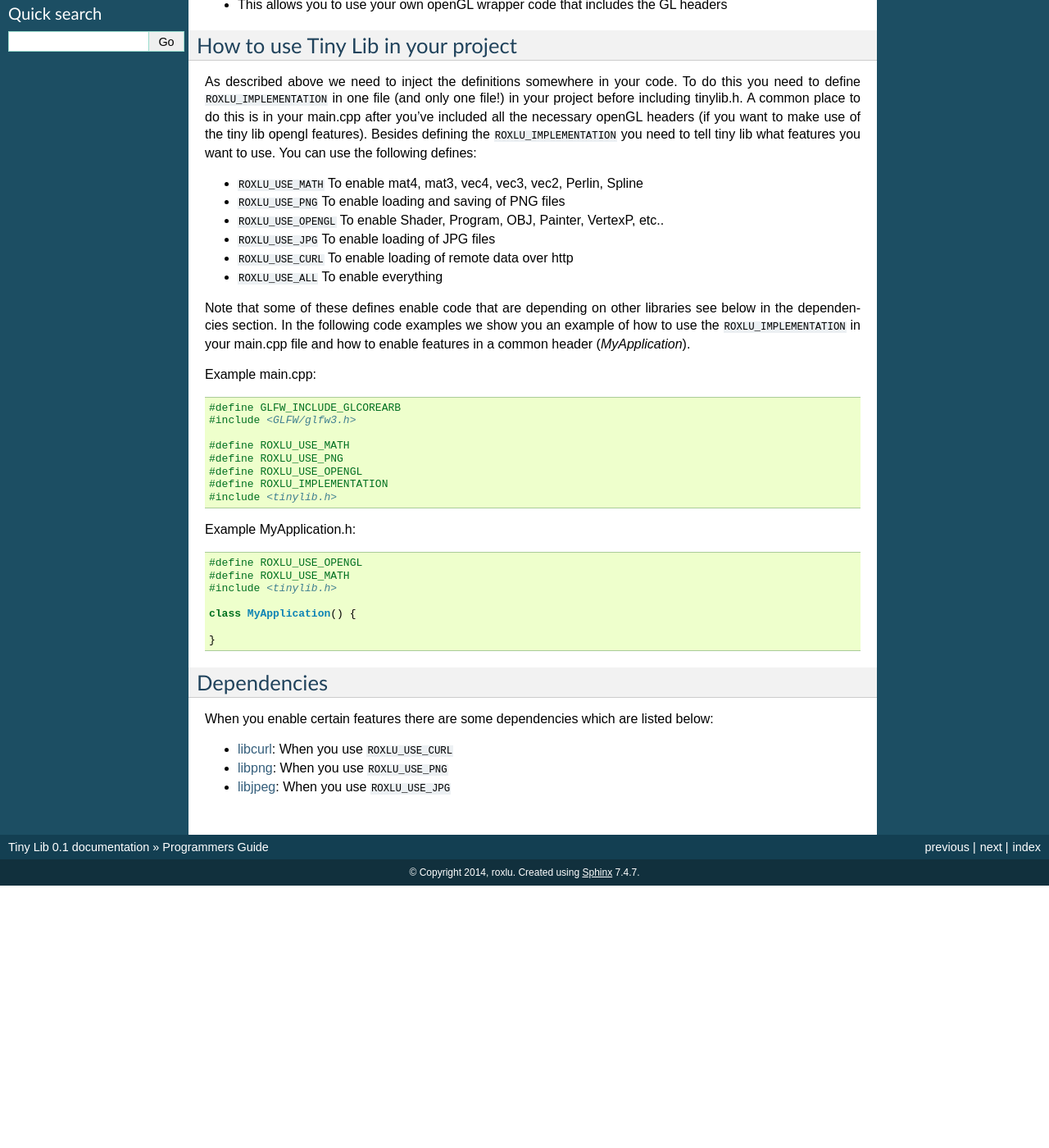
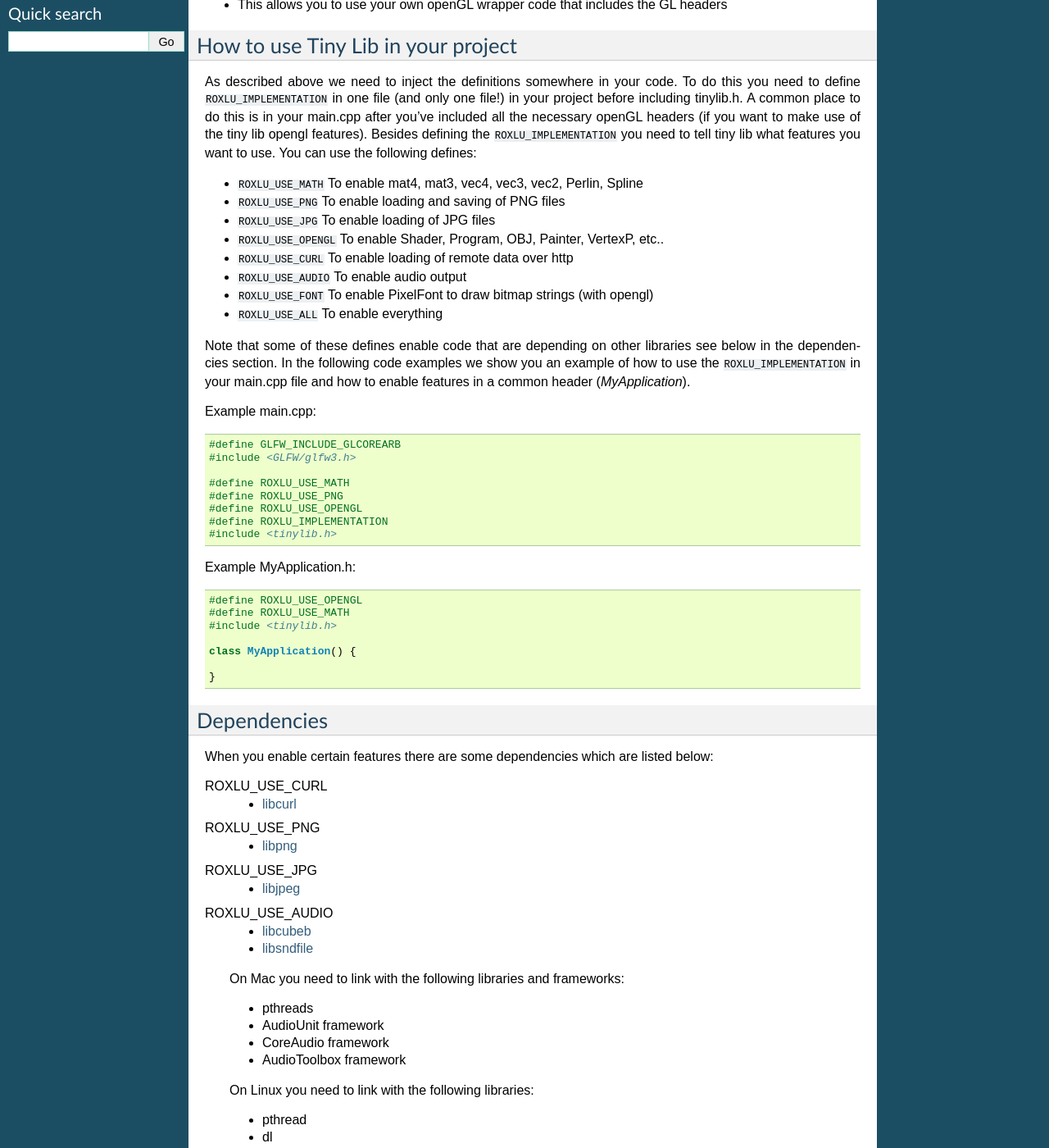
Before and after one commit to diederickh/tinylib, a Sphinx documentation site: the page built from docs/source/guide.rst, in a window 1280 px wide and 1400 px high, scrolled down 326 px. Shown: the whole window at 82% size. Built offline with Sphinx 7.4.7, drawn with Linux system fonts in a browser that asks for light colours; before the commit the page ends 1406 px from its top, so only the background shows below that.

Commit message:
Cubeb info

```diff
--- a/docs/source/api.rst
+++ b/docs/source/api.rst
@@ -475,3 +475,7 @@
    :param string: ``filepath`` The file path where you want to save the screenshot.
    :param integer: ``quality`` The quality level for the JPG.
    :returns: boolean, true on success else false.
+
+
+Audio
+-----
--- a/docs/source/guide.rst
+++ b/docs/source/guide.rst
@@ -32,9 +32,11 @@
 
 - ``ROXLU_USE_MATH`` To enable mat4, mat3, vec4, vec3, vec2, Perlin, Spline
 - ``ROXLU_USE_PNG`` To enable loading and saving of PNG files
+- ``ROXLU_USE_JPG`` To enable loading of JPG files
 - ``ROXLU_USE_OPENGL`` To enable Shader, Program, OBJ, Painter, VertexP, etc..
-- ``ROXLU_USE_JPG`` To enable loading of JPG files
 - ``ROXLU_USE_CURL`` To enable loading of remote data over http
+- ``ROXLU_USE_AUDIO`` To enable audio output
+- ``ROXLU_USE_FONT`` To enable PixelFont to draw bitmap strings (with opengl)
 - ``ROXLU_USE_ALL`` To enable everything
 
 Note that some of these defines enable code that are depending on other libraries see
@@ -70,10 +72,35 @@
 
 When you enable certain features there are some dependencies which are listed below:
 
-- libcurl_: When you use ``ROXLU_USE_CURL``
-- libpng_: When you use ``ROXLU_USE_PNG``
-- libjpeg_: When you use ``ROXLU_USE_JPG``
+ROXLU_USE_CURL
+  - libcurl_
+
+ROXLU_USE_PNG
+  -  libpng_
+
+ROXLU_USE_JPG
+  - libjpeg_
+
+ROXLU_USE_AUDIO
+  - libcubeb_
+  - libsndfile_
+
+  On Mac you need to link with the following libraries and frameworks:
+
+  - pthreads
+  - AudioUnit framework
+  - CoreAudio framework
+  - AudioToolbox framework
+
+  On Linux you need to link with the following libraries:
+
+  - pthread
+  - dl
+  - asound
+
 
 .. _libcurl: http://curl.haxx.se/libcurl/
 .. _libpng: http://www.libpng.org/pub/png/libpng.html
 .. _libjpeg: http://libjpeg.sourceforge.net/
+.. _libcubeb: https://github.com/kinetiknz/cubeb
+.. _libsndfile: http://www.mega-nerd.com/libsndfile/
```
